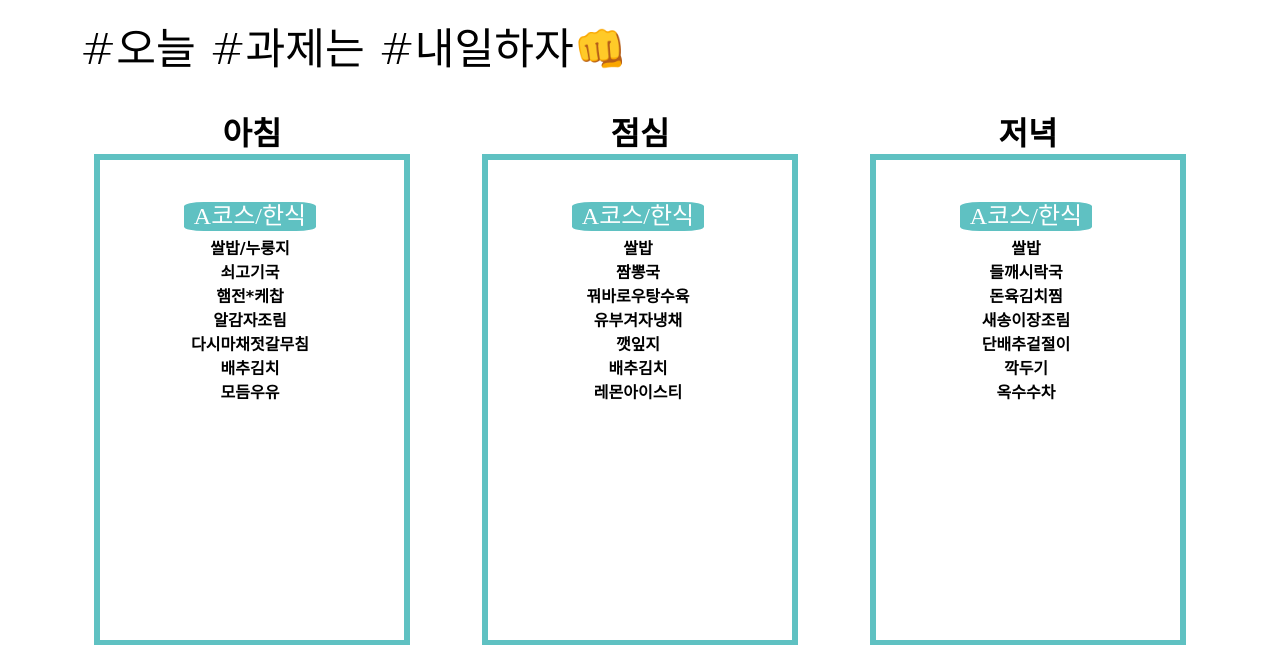
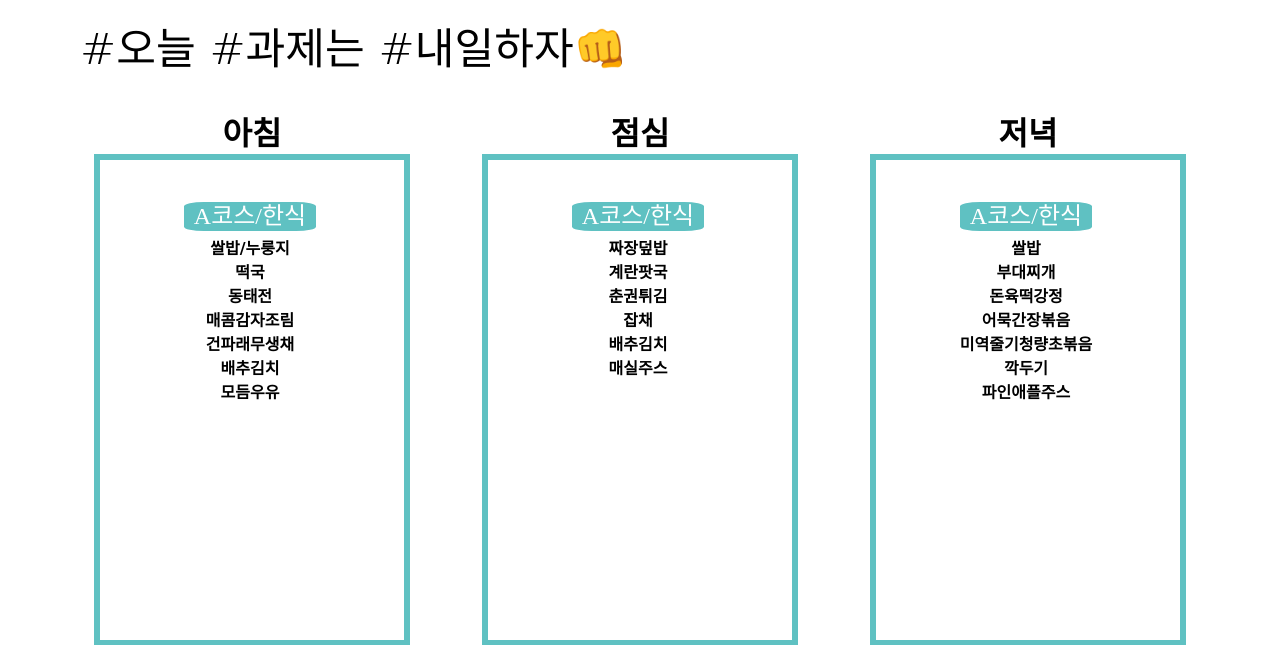
Before and after one commit to DonghyeonKang/AramByeol, a Flask app: page / in a window 1280 px wide. Shown: the part 530-1175 px from the top of the page. Run offline with Flask 2, Linux system fonts and the light colour scheme; parts of the project's set-up code (start-up, migrations or seed data) failed here and were passed over; some libraries are stand-ins or nearby versions; some web fonts are replaced.

Commit message:
Update error index

```diff
--- a/templates/error/index.html
+++ b/templates/error/index.html
@@ -95,8 +95,8 @@
                 <tr id="morning">
                   <td>
                     <p class="course">A코스/한식</p><br><span class="open_today">쌀밥/누룽지</span><br><span
-                      class="open_today">쇠고기국</span><br><span class="open_today">햄전*케찹</span><br><span
-                      class="open_today">알감자조림</span><br><span class="open_today">다시마채젓갈무침</span><br><span
+                      class="open_today">떡국</span><br><span class="open_today">동태전</span><br><span
+                      class="open_today">매콤감자조림</span><br><span class="open_today">건파래무생채</span><br><span
                       class="open_today">배추김치</span><br><span class="open_today">모듬우유</span><br>
                   </td>
                   <td></td>
@@ -112,10 +112,10 @@
               <tbody>
                 <tr id="lunch">
                   <td>
-                    <p class="course">A코스/한식</p><br><span class="open_today">쌀밥</span><br><span
-                      class="open_today">짬뽕국</span><br><span class="open_today">꿔바로우탕수육</span><br><span
-                      class="open_today">유부겨자냉채</span><br><span class="open_today">깻잎지</span><br><span
-                      class="open_today">배추김치</span><br><span class="open_today">레몬아이스티</span><br>
+                    <p class="course">A코스/한식</p><br><span class="open_today">짜장덮밥</span><br><span
+                      class="open_today">계란팟국</span><br><span class="open_today">춘권튀김</span><br><span
+                      class="open_today">잡채</span><br><span class="open_today">배추김치</span><br><span
+                      class="open_today">매실주스</span>
                   </td>
                   <td></td>
                 </tr>
@@ -131,9 +131,9 @@
                 <tr id="dinner">
                   <td>
                     <p class="course">A코스/한식</p><br><span class="open_today">쌀밥</span><br><span
-                      class="open_today">들깨시락국</span><br><span class="open_today">돈육김치찜</span><br><span
-                      class="open_today">새송이장조림</span><br><span class="open_today">단배추겉절이</span><br><span
-                      class="open_today">깍두기</span><br><span class="open_today">옥수수차</span><br>
+                      class="open_today">부대찌개</span><br><span class="open_today">돈육떡강정</span><br><span
+                      class="open_today">어묵간장볶음</span><br><span class="open_today">미역줄기청량초볶음</span><br><span
+                      class="open_today">깍두기</span><br><span class="open_today">파인애플주스</span><br>
                     </td>
                   <td></td>
                 </tr>
```
Also changed, not shown: 1 other file.
